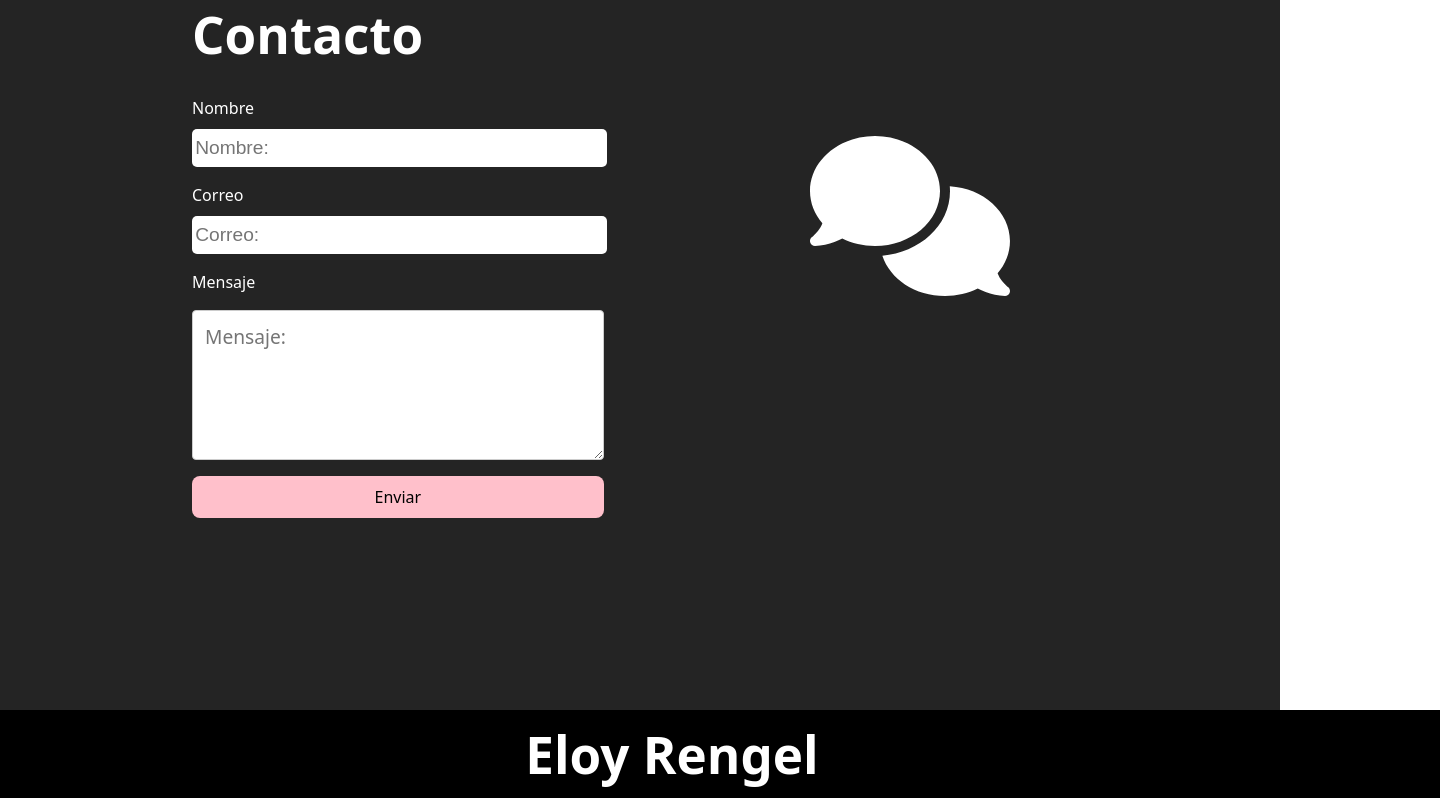
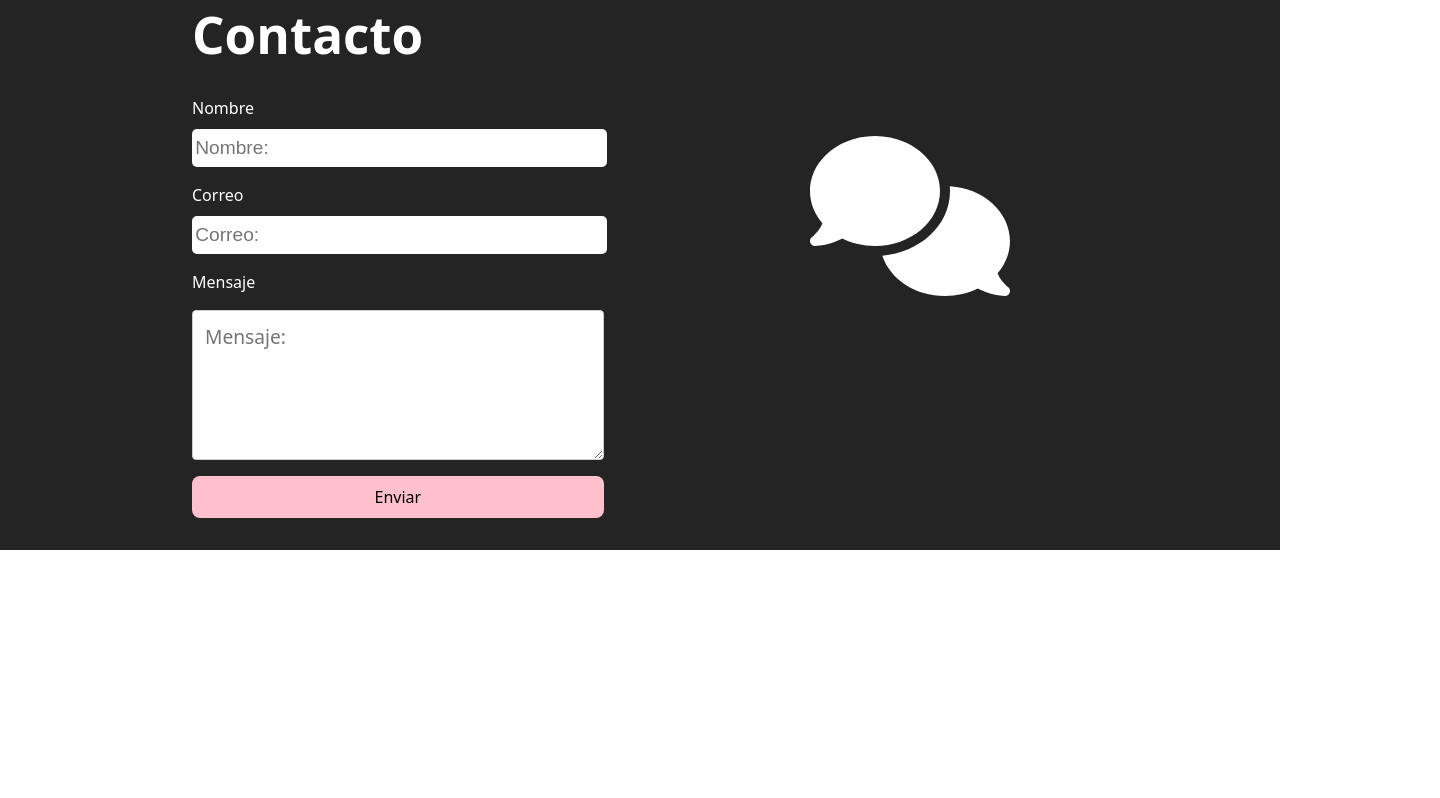
Before and after one commit to EloyRengel17/miPortafolio, a React (Vite) app: page / in a window 1280 px wide. Shown: the part 4432-5230 px from the top of the page, 1440 px wide, since content can reach past the window. After the commit the page ends 5142 px from the top, so only its background shows below. Built offline with nearby package versions, Linux system fonts and the light colour scheme.

Commit message:
Update App.jsx

```diff
--- a/src/App.jsx
+++ b/src/App.jsx
@@ -22,7 +22,7 @@ function App() {
       <Contacto id="contacto"/>
       {/* Aquí se renderiza la escena 3D de la tarjeta */}
 
-      <Footer/>
+      {/*}  <Footer/>{*/}
     </>
   )
 }
```
